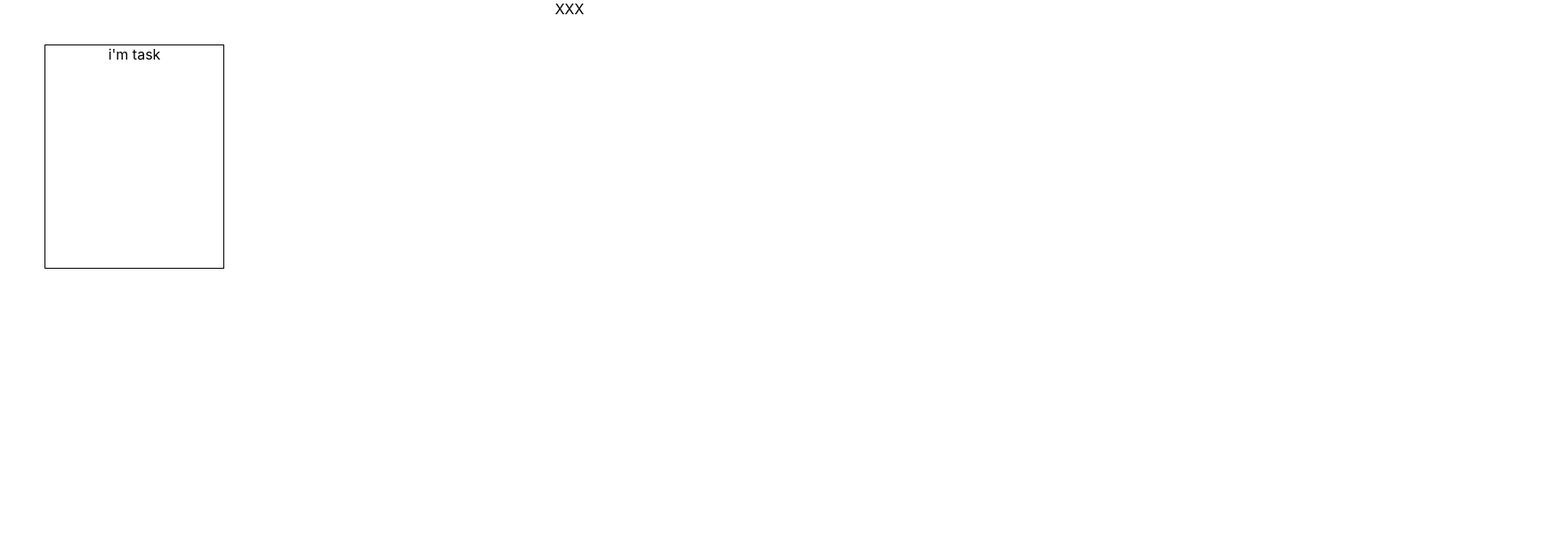
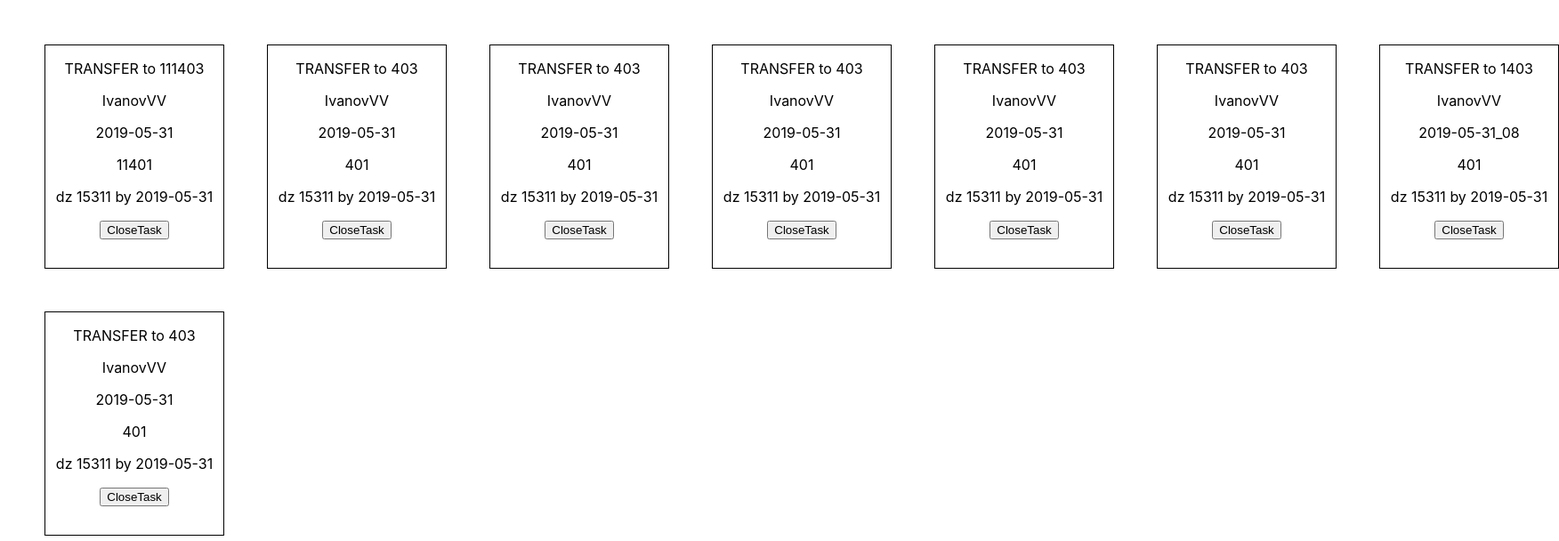
Before and after one commit to belkaz/monop, a React app: page / in a window 1280 px wide. Shown: the whole page at 89% size, 1752 px wide, since content can reach past the window. Built offline with nearby package versions, Linux system fonts and the light colour scheme.

Commit message:
Task bar showed

```diff
--- a/src/Components/App/App.js
+++ b/src/Components/App/App.js
@@ -6,11 +6,31 @@ import { connect } from 'react-redux';
 import Task from '../Task/Task';
 
 class App extends Component {
+  genTasks = () => {
+    let xx = [];
+    let tops = [ 50, 350, 650, 950];
+    let lefs = [ 50, 300, 550, 800, 1050, 1300, 1550];
+    let i = 0;
+    let j = 0;
+    this.props.tasks.forEach( (element ,k) => {
+      if ( element.ACTIVE === '+' ) {
+      xx.push(
+        <Task
+            id = { 'Task' + i + '_' + j }
+            ll = { lefs [i] }
+            tt = { tops [j] }
+            st = { this.props.tasks[ k ]}/>
+      );
+       i += 1;
+      if ( i === 7 )  { j += 1; i = 0; }
+    }
+  });
+    return xx;
+  }
   render() {
     return (
         <div className = 'App'>
-          { this.props.curUser }
-          <Task />
+          { this.genTasks() }
         </div>
     )
   }
@@ -18,7 +38,8 @@ class App extends Component {
 
 let mapState = state => {
   return {
-    curUser : state.curUser
+    curUser : state.curUser,
+    tasks : state.tasks
   }
 }
 
--- a/src/Components/Task/Task.js
+++ b/src/Components/Task/Task.js
@@ -4,8 +4,21 @@ import './Task.sass';
 class Task extends Component {
     render() {
         return (
-            <div className = 'Task'>
-                i'm task
+            <div
+                className = 'Task'
+                style = {
+                    {
+                        'left' : this.props.ll + 'px',
+                        'top'  : this.props.tt + 'px'
+                    }
+                }>
+                <p className = 'TaskInfo'> { this.props.st.INFO } </p>
+                <p className = 'TaskWho'>  { this.props.st.WHO } </p>
+                <p className = 'TaskWhen'> { this.props.st.WHEN }</p>
+                <p className = 'TaskWhere'> { this.props.st.WHERE } </p>
+                <p className = 'TaskReason'> { this.props.st.REASON } </p>
+                <button
+                    className = 'TaskClose'>CloseTask</button>
             </div>
         )
     }
--- a/src/Components/Task/Task.sass
+++ b/src/Components/Task/Task.sass
@@ -3,5 +3,3 @@
     height: 250px
     border: 1px solid #000000
     position: absolute
-    left: 50px
-    top: 50px
--- a/src/redux/initState.js
+++ b/src/redux/initState.js
@@ -1,6 +1,82 @@
 let initState = {
     curUser : 'XXX',
-    tasks : []
+    tasks : [
+        {
+            'ACTIVE' : '+',
+            'INFO' : 'TRANSFER to 111403',
+            'WHO' : 'IvanovVV',
+            'WHEN' : '2019-05-31',
+            'WHERE' : '11401',
+            'REASON' : 'dz 15311 by 2019-05-31'
+        },
+        {
+            'ACTIVE' : '+',
+            'INFO' : 'TRANSFER to 403',
+            'WHO' : 'IvanovVV',
+            'WHEN' : '2019-05-31',
+            'WHERE' : '401',
+            'REASON' : 'dz 15311 by 2019-05-31'
+        },
+        {
+            'ACTIVE' : '+',
+            'INFO' : 'TRANSFER to 403',
+            'WHO' : 'IvanovVV',
+            'WHEN' : '2019-05-31',
+            'WHERE' : '401',
+            'REASON' : 'dz 15311 by 2019-05-31'
+        },
+        {
+            'ACTIVE' : '+',
+            'INFO' : 'TRANSFER to 403',
+            'WHO' : 'IvanovVV',
+            'WHEN' : '2019-05-31',
+            'WHERE' : '401',
+            'REASON' : 'dz 15311 by 2019-05-31'
+        },
+        {
+            'ACTIVE' : '+',
+            'INFO' : 'TRANSFER to 403',
+            'WHO' : 'IvanovVV',
+            'WHEN' : '2019-05-31',
+            'WHERE' : '401',
+            'REASON' : 'dz 15311 by 2019-05-31'
+        },
+        {
+            'ACTIVE' : '+',
+            'INFO' : 'TRANSFER to 403',
+            'WHO' : 'IvanovVV',
+            'WHEN' : '2019-05-31',
+            'WHERE' : '401',
+            'REASON' : 'dz 15311 by 2019-05-31'
+        },
+        ,
+        {
+            'ACTIVE' : '+',
+            'INFO' : 'TRANSFER to 1403',
+            'WHO' : 'IvanovVV',
+            'WHEN' : '2019-05-31_08',
+            'WHERE' : '401',
+            'REASON' : 'dz 15311 by 2019-05-31'
+        },
+        ,
+        {
+            'ACTIVE' : '+',
+            'INFO' : 'TRANSFER to 403',
+            'WHO' : 'IvanovVV',
+            'WHEN' : '2019-05-31',
+            'WHERE' : '401',
+            'REASON' : 'dz 15311 by 2019-05-31'
+        },
+        ,
+        {
+            'ACTIVE' : '-',
+            'INFO' : 'TRANSFER to 403',
+            'WHO' : 'IvanovVV',
+            'WHEN' : '2019-05-31_20',
+            'WHERE' : '401',
+            'REASON' : 'dz 15311 by 2019-05-31'
+        }
+    ]
 }
 
 export default initState;
```
